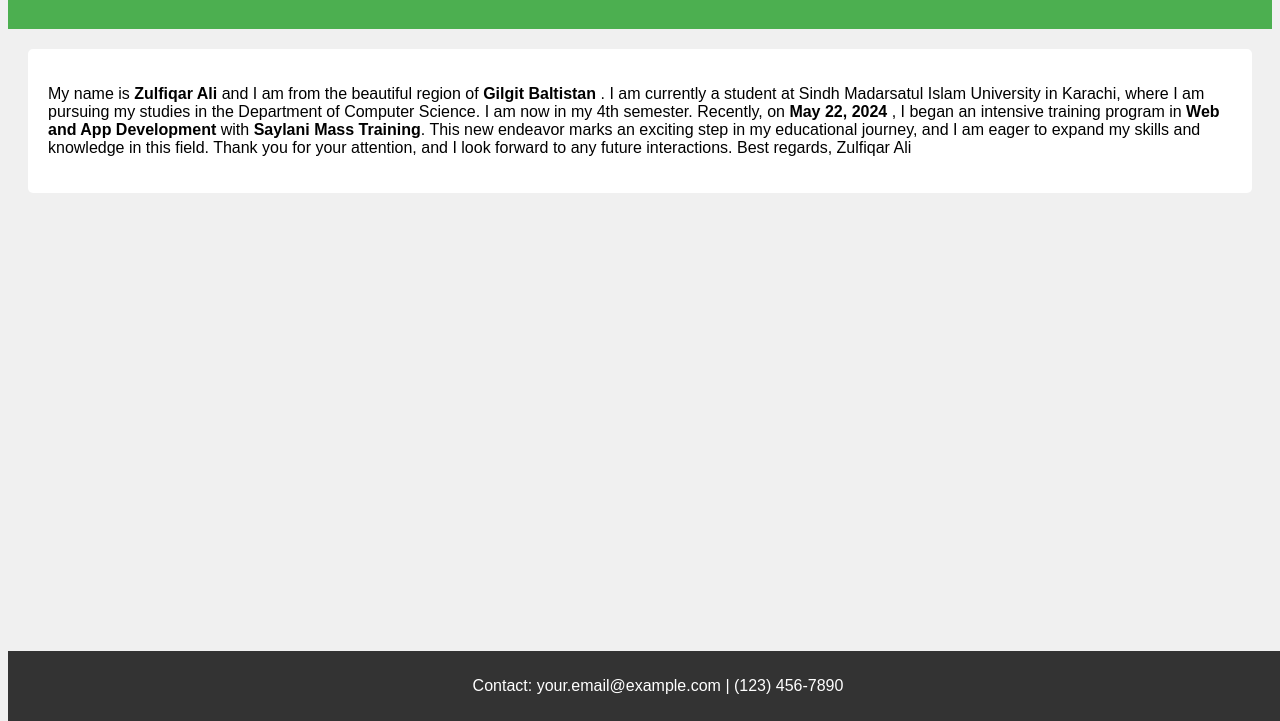
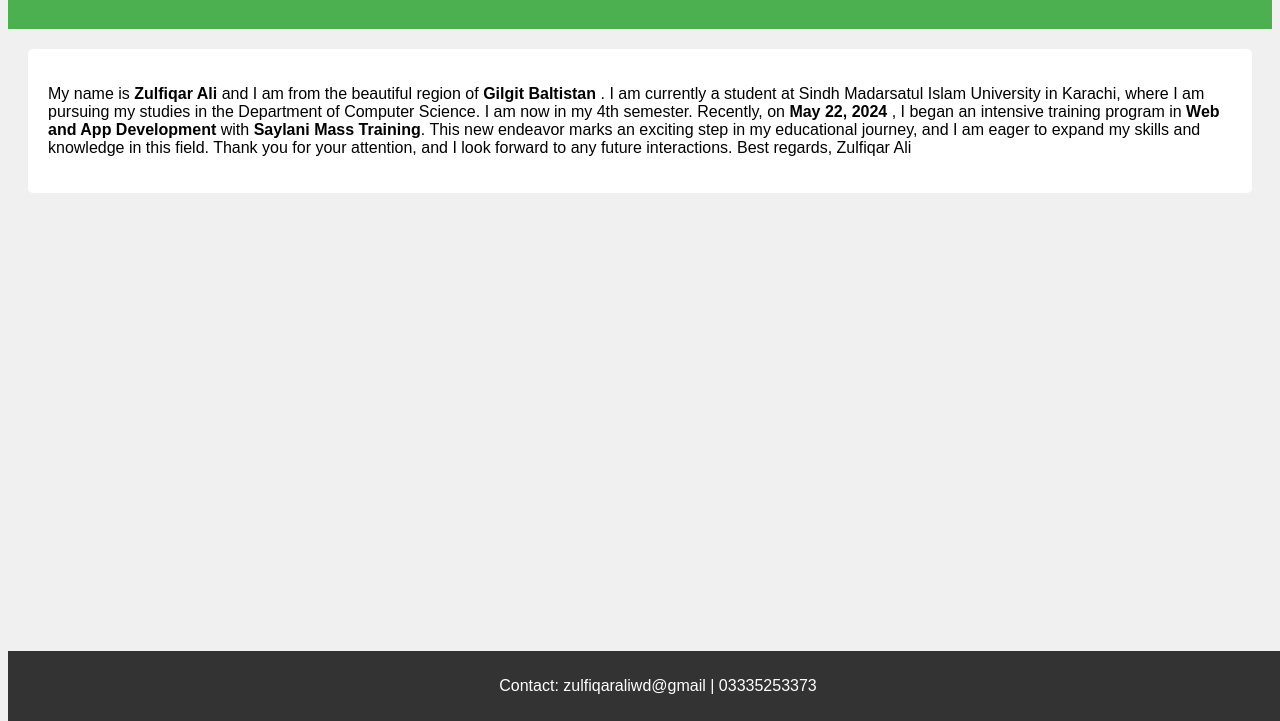
Before and after one commit to zulfiqaraliwd/My-Biography, a plain HTML site: page index.html in a window 1280 px wide. Shown: the part 79-800 px from the top of the page. Drawn offline with Linux system fonts and the light colour scheme.

Commit message:
biography

```diff
--- a/index.html
+++ b/index.html
@@ -23,7 +23,7 @@
            Zulfiqar Ali</p>
     </section>
     <footer>
-        <p>Contact: your.email@example.com | (123) 456-7890</p>
+        <p>Contact: zulfiqaraliwd@gmail | 03335253373</p>
     </footer>
 </body>
 </html>
```
